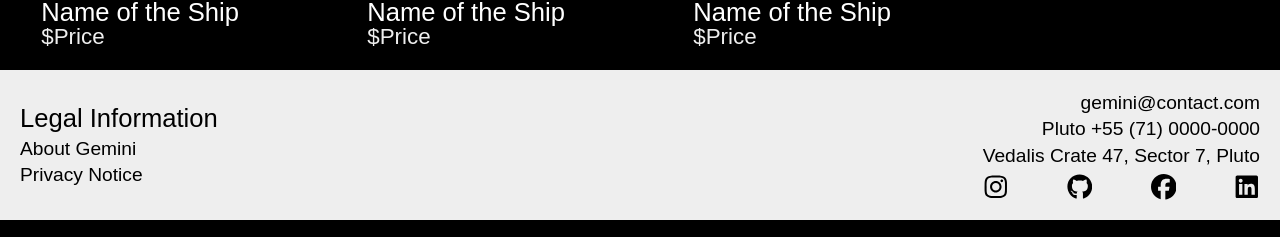
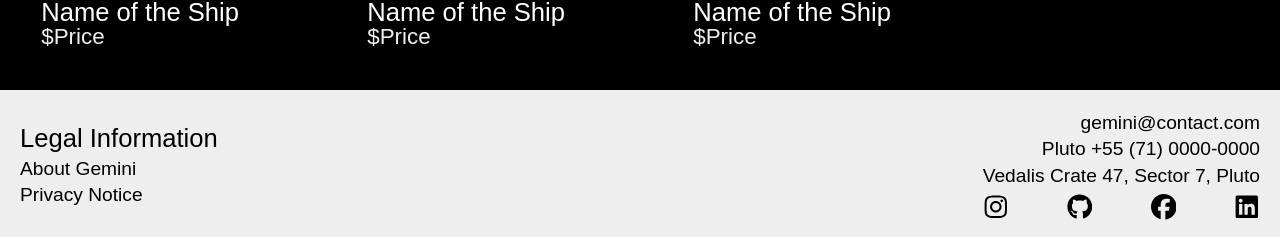
Before and after one commit to R-uan/ecommerce-frontend, a Next.js app: page / in a window 1280 px wide. Shown: the part 2334-2571 px from the top of the page. Built offline with nearby package versions, Linux system fonts and the light colour scheme; a web font is replaced by a local one.

Commit message:
the footer is aigt

```diff
--- a/src/app/components/Footer.tsx
+++ b/src/app/components/Footer.tsx
@@ -7,7 +7,7 @@ export default function Footer() {
 		{ name: "Privacy Notice", link: "" },
 	];
 	return (
-		<footer className="w-full flex h-fit items-center bg-[#eeeeee] justify-between p-5 text-all-black">
+		<footer className="w-full flex mt-[20px] h-fit items-center bg-[#eeeeee] justify-between p-5 text-all-black">
 			<div className="flex flex-col h-fit">
 				<h3 className="text-[2vw] leading-snug">Legal Information</h3>
 				<ul className="h-fit">
```
